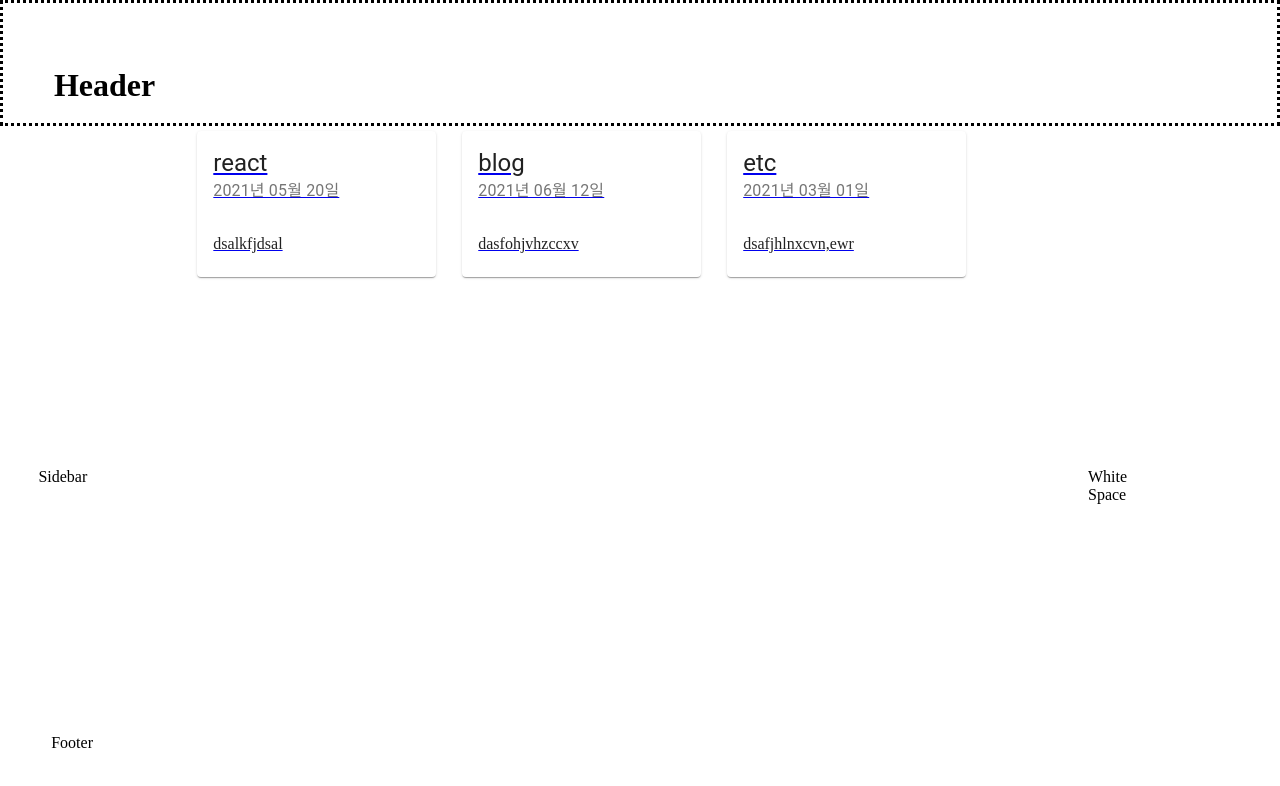
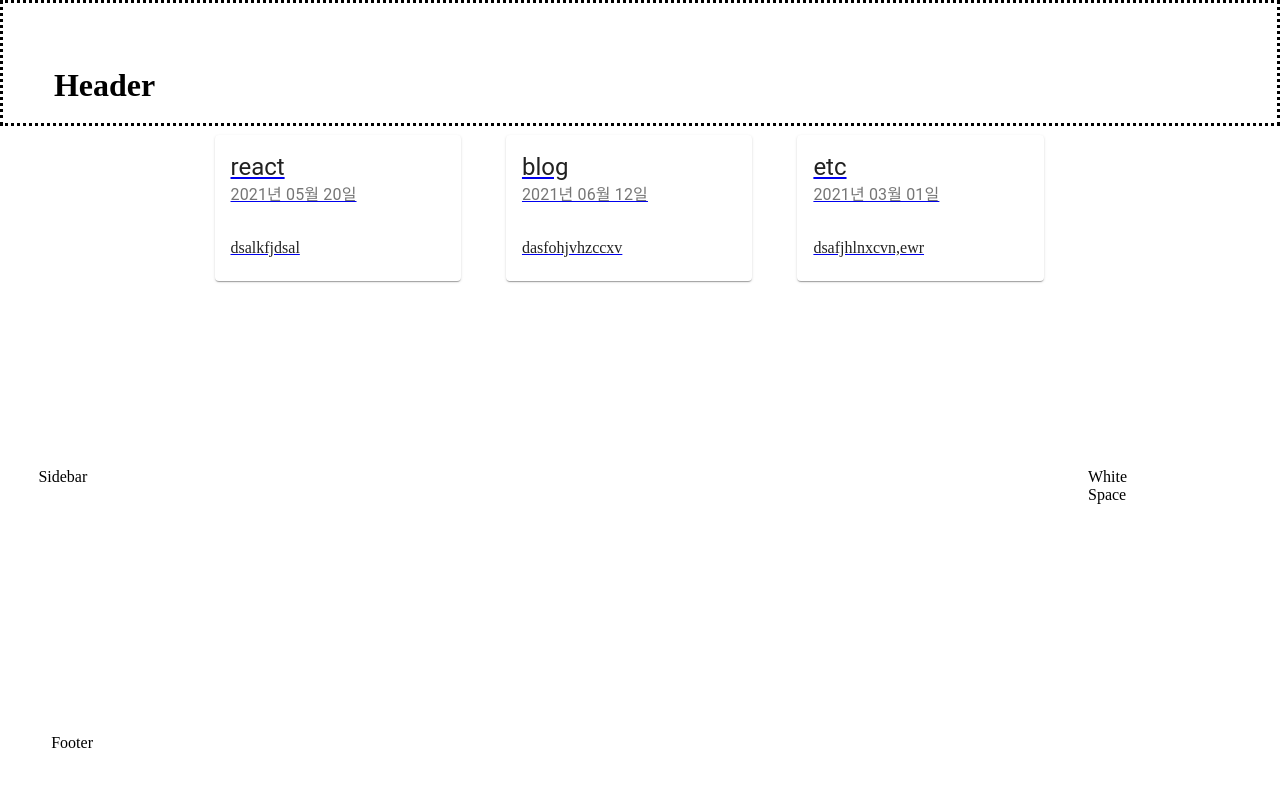
Before and after one commit to SI-Kim/myblog-react, a React (Create React App) app: page / in a window 1280 px wide. Shown: the top 786 px of the page. Built offline with nearby package versions, Linux system fonts and the light colour scheme.

Commit message:
fix mainpage layout

```diff
--- a/src/components/MainCategoryBanner.js
+++ b/src/components/MainCategoryBanner.js
@@ -18,11 +18,13 @@ const MainCategoryBanner = ({ header, content, date, url }) => {
 const useStyle = makeStyles((theme) => ({
   cardBox: {
     width: "90%",
-    margin: "2%"
+    margin: "auto"
   },
   linkBox: {
     display: "inline-block",
-    width: "30%"
+    width: "31%",
+    padding: "1%"
+
   }
 }));
 
```
